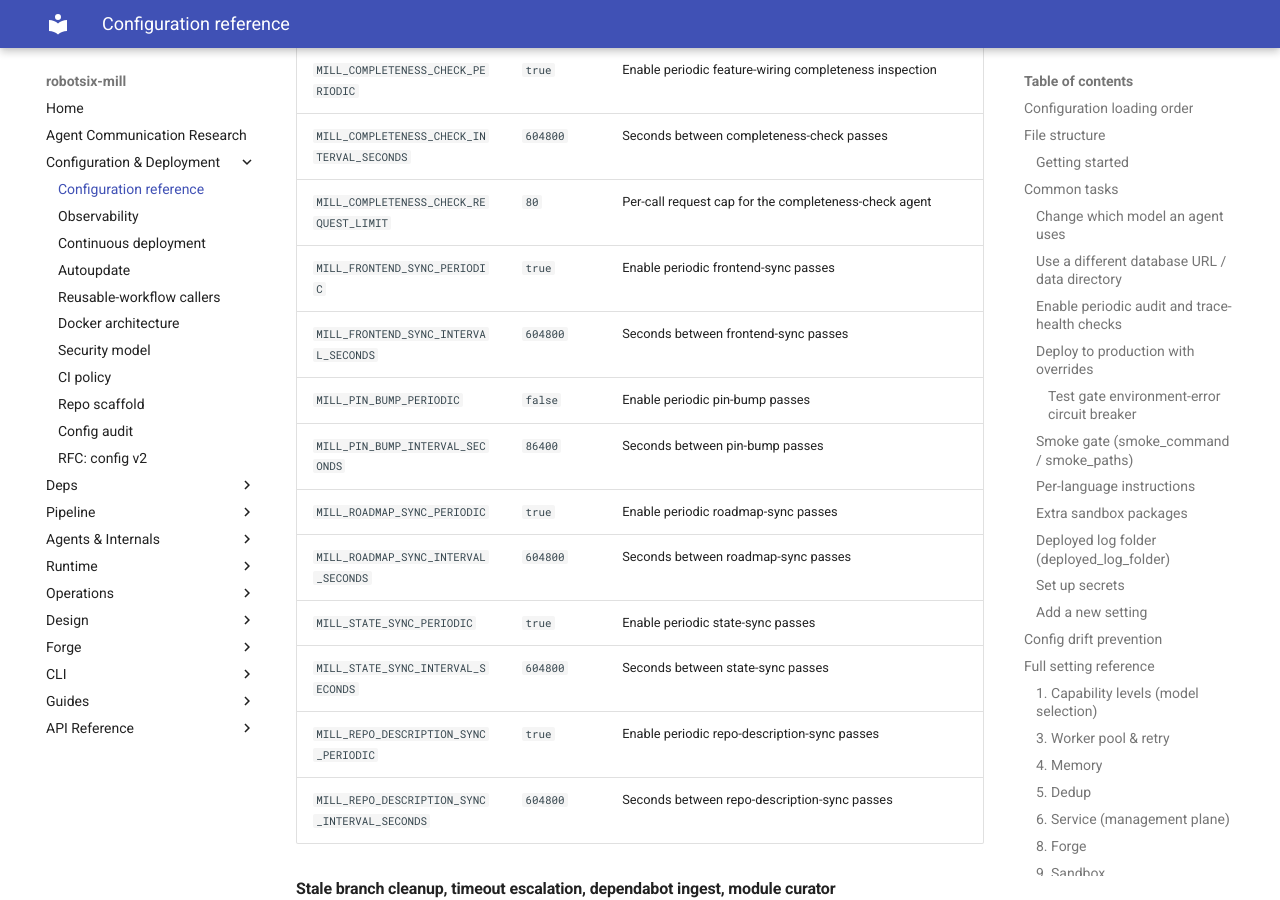
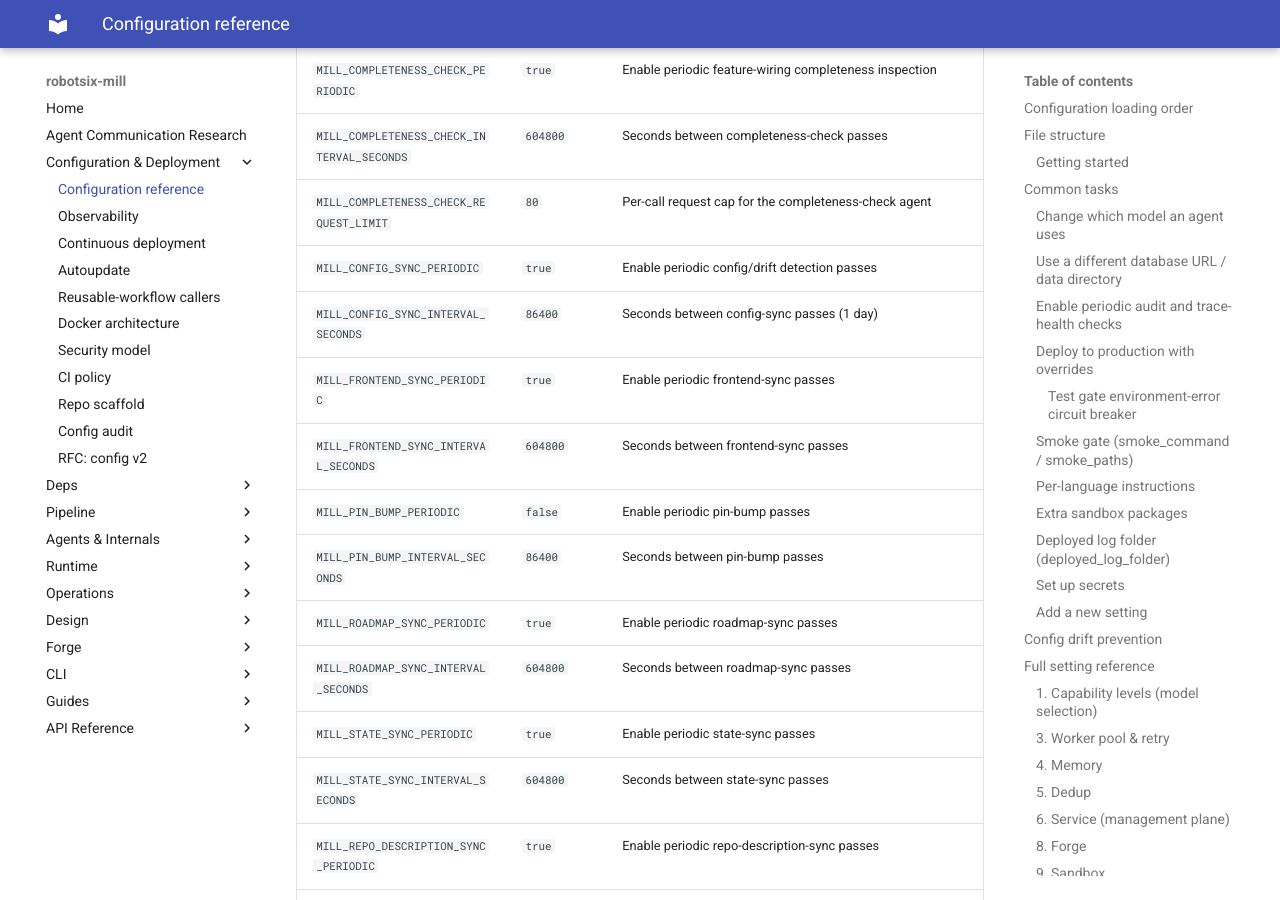
Before and after one commit to damien-robotsix/robotsix-mill, an MkDocs documentation site: the page built from docs/config/configuration.md, in a window 1280 px wide and 900 px high, scrolled down 36529 px. Built offline with MkDocs 1.6.1 and Material for MkDocs 9.7.7, drawn with Linux system fonts in a browser that asks for light colours.

Commit message:
mill: config drift: config_sync periodic agent missing dedicated doc row (20260728T190243Z-config-drift-config-sync-periodic-agent-ad00) (#2598)
Co-authored-by: robotsix-mill <mill@robotsix.local>

```diff
--- a/docs/config/configuration.md
+++ b/docs/config/configuration.md
@@ -893,6 +893,8 @@ and as environment variables:
 | `MILL_COMPLETENESS_CHECK_PERIODIC` | `true` | Enable periodic feature-wiring completeness inspection |
 | `MILL_COMPLETENESS_CHECK_INTERVAL_SECONDS` | `604800` | Seconds between completeness-check passes |
 | `MILL_COMPLETENESS_CHECK_REQUEST_LIMIT` | `80` | Per-call request cap for the completeness-check agent |
+| `MILL_CONFIG_SYNC_PERIODIC` | `true` | Enable periodic config/drift detection passes |
+| `MILL_CONFIG_SYNC_INTERVAL_SECONDS` | `86400` | Seconds between config-sync passes (1 day) |
 | `MILL_FRONTEND_SYNC_PERIODIC` | `true` | Enable periodic frontend-sync passes |
 | `MILL_FRONTEND_SYNC_INTERVAL_SECONDS` | `604800` | Seconds between frontend-sync passes |
 | `MILL_PIN_BUMP_PERIODIC` | `false` | Enable periodic pin-bump passes |
```
Also changed, not shown: CHANGELOG.md (+1 -0 lines).
